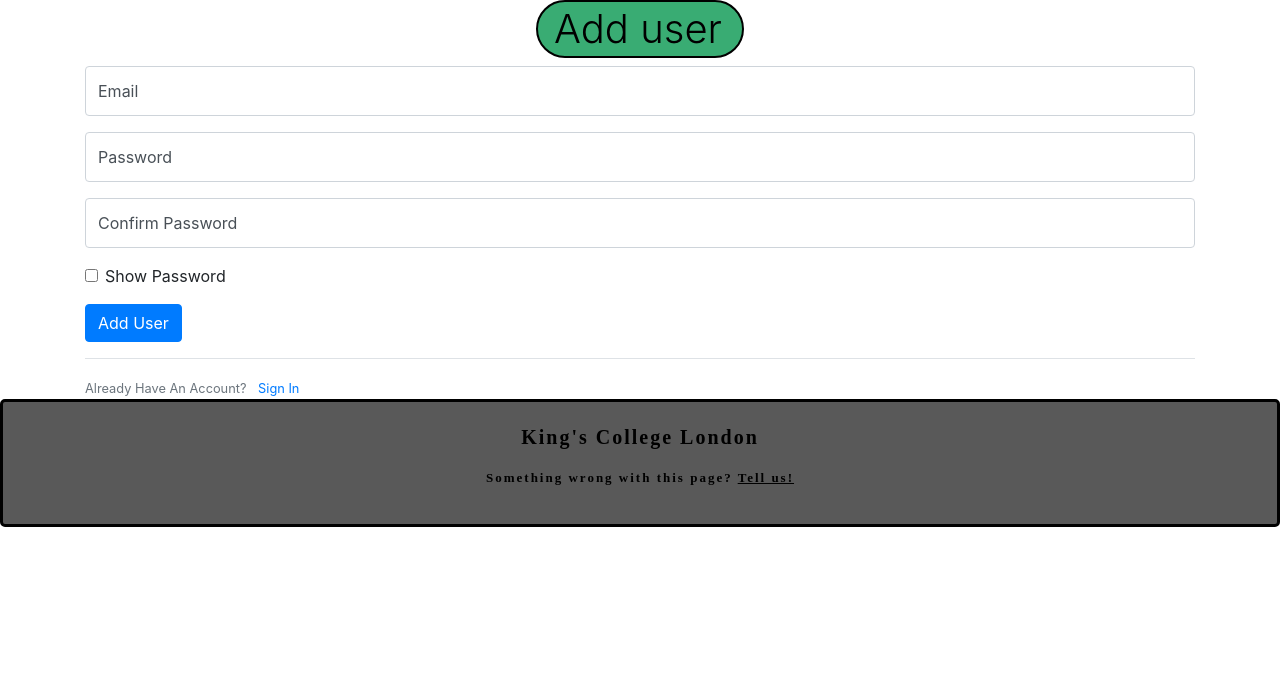
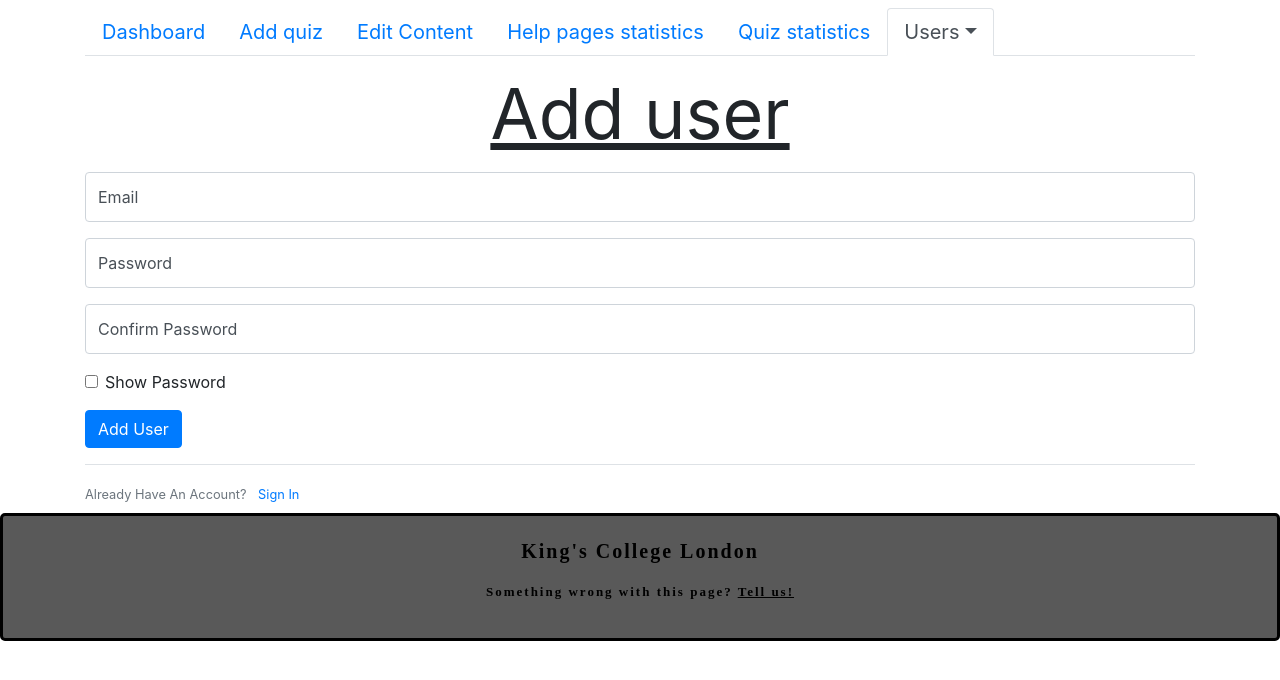
Before and after one commit to oskar8991/KCHosptial-CMS, a Flask app: page /users/add in a window 1280 px wide. Shown: the part 64-744 px from the top of the page. Run offline with Flask 2, Linux system fonts and the light colour scheme; a user stored in the database is signed in; some libraries are stand-ins or nearby versions.

Commit message:
Replace sidebar with tabs (dashboard).

```diff
--- a/static/css/splash.css
+++ b/static/css/splash.css
@@ -9,7 +9,6 @@
 
 h1 {
 	color: #206040;
-	text-decoration: underline;
 	font-size: 40px;
 	top: 5%;
 	text-align: center;
--- a/static/css/style.css
+++ b/static/css/style.css
@@ -273,15 +273,6 @@ text-decoration: underline;
 
 .card-header{
   background-color: rgb(239, 253, 255);
-}
-.show {
-  padding: 3%;
-  margin: auto;
-}
-
-.collapsing{
-  padding: 3%;
-  margin: auto;
 }
 
 #faqBtn {
--- a/templates/base_templates/dashboard_page.html
+++ b/templates/base_templates/dashboard_page.html
@@ -1,63 +1,44 @@
 {% extends "base_templates/base.html" %}
-{% block head %}
-  <link rel="stylesheet" type="text/css" href="{{url_for('static', filename='css/dashboard.css')}}">
-{% endblock %}
 
 {% block body %}
-<div class="container-fluid">
-  <div class="row">
-    <nav class="col-md-2 d-none d-md-block bg-light sidebar">
-      <div class="sidebar-sticky">
-        <ul class="nav flex-column">
+<div class="container my-2">
+  <ul class="nav nav-tabs" id="tab-bar">
     <li class="nav-item">
-            <a class="nav-link active" href="#">
-              Dashboard <span class="sr-only">(current)</span>
-            </a>
+      <a class="nav-link" href="{{url_for('dashboard.dashboard_panel')}}">Dashboard</a>
     </li>
     <li class="nav-item">
-            <a class="nav-link" href="{{url_for('quiz.questions')}} " id = "addQuiz">
-              Add quiz
-            </a>
+      <a class="nav-link" href="{{url_for('quiz.questions')}}">Add quiz</a>
     </li>
     <li class="nav-item">
-            <a class="nav-link" href="{{url_for('content.edit_content')}}">
-              Edit Content
-            </a>
+      <a class="nav-link" href="{{url_for('content.edit_content')}}">Edit Content</a>
+    </li>
+    <li class="nav-item">
+      <a class="nav-link" href="{{url_for('dashboard.helpful_pages')}}">Help pages statistics</a>
+    </li>
+    <li class="nav-item">
+      <a class="nav-link" href="{{url_for('quiz.quiz_statistics')}}">Quiz statistics</a>
+    </li>
+    <li class="nav-item dropdown">
+      <a class="nav-link dropdown-toggle" data-toggle="dropdown" href="#" role="button" aria-haspopup="true" aria-expanded="false">Users</a>
+      <div class="dropdown-menu">
+        <a class="dropdown-item" href="{{url_for('users.list_users')}}">List users</a>
+        <a class="dropdown-item" href="{{url_for('users.add_user')}}">Add user</a>
+      </div>
     </li>
   </ul>
 
-        <h6 class="sidebar-heading d-flex justify-content-between align-items-center px-3 mt-4 mb-1 text-muted">
-          <span>User feedback</span>
-          <a class="d-flex align-items-center text-muted" href="#">
-            <span data-feather="plus-circle"></span>
-          </a>
-        </h6>
-        <ul class="nav flex-column mb-2">
-          <li class="nav-item">
-            <a class="nav-link" href="{{url_for('dashboard.helpful_pages')}}">
-              <span data-feather="file-text"></span>
-              Help pages statistics
-            </a>
-          </li>
-          <li class="nav-item">
-            <a class="nav-link" href="{{url_for('quiz.quiz_statistics')}}">
-              <span data-feather="file-text"></span>
-              Quiz statistics
-            </a>
-          </li>
-          <li class="nav-item">
-            <a class="nav-link" href="#">
-              <span data-feather="file-text"></span>
-              Social engagement
-            </a>
-          </li>
-        </ul>
+  {% block content %}{% endblock %}
 </div>
-    </nav>
 
-    <main role="main" class="col-md-9 ml-sm-auto col-lg-10 px-4">
-      {% block content %}{% endblock %}
-    </main>
-  </div>
-</div>
+<script type="text/javascript">
+  var tabs = document.getElementById("tab-bar").querySelectorAll(".nav-item");
+
+  var i;
+  for (i = 0; i < tabs.length; i++) {
+    var link = tabs[i].querySelectorAll(".nav-link")[0];
+    if (link.getAttribute("href") === '{{ current_page }}') {
+      link.classList.add("active");
+    }
+  }
+</script>
 {% endblock %}
--- a/templates/dashboard/helpful_pages.html
+++ b/templates/dashboard/helpful_pages.html
@@ -1,6 +1,7 @@
 {% extends "base_templates/dashboard_page.html" %}
 {% block title %} Helpful pages stats {% endblock %}
 
+{% set current_page = url_for('dashboard.helpful_pages') %}
 
 {% block content%}
 <div class="container">
--- a/templates/dashboard/quiz_statistics.html
+++ b/templates/dashboard/quiz_statistics.html
@@ -1,6 +1,7 @@
 {% extends "base_templates/dashboard_page.html" %}
 {% block title %} Quiz Statistics {% endblock %}
 
+{% set current_page = url_for('quiz.quiz_statistics') %}
 
 {% block content%}
 <div class="container">
--- a/templates/users/add_user.html
+++ b/templates/users/add_user.html
@@ -1,15 +1,14 @@
-{% extends "base_templates/base.html" %}
+{% extends "base_templates/dashboard_page.html" %}
 {% block title %} Add User {% endblock %}
+
+{% set current_page = '#' %}
 
 {% block head %}
   <link rel="stylesheet" type="text/css" href="{{url_for('static', filename='css/floating-labels.css')}}">
 {% endblock %}
 
-{% block body%}
-<div class='container'>
-  <div class="row justify-content-center">
-    <h2>Add user</h2>
-  </div>
+{% block content%}
+<h1 class="my-3">Add user</h1>
 <form action="" method="POST">
   {{ form.hidden_tag() }}
   <div class="form-label-group">
@@ -64,7 +63,6 @@
     Already Have An Account? <a class="ml-2" href="{{ url_for('users.login') }}">Sign In</a>
   </small>
 </div>
-</div>
 
 <script>
   function toggle_password() {
```
Also changed, not shown: static/css/dashboard.css (deleted, +0 -63 lines), templates/dashboard/edit.html (+7 -7 lines), templates/dashboard/panel.html (+7 -6 lines), templates/questions/quiz.html (+4 -5 lines), templates/users/list_users.html (+5 -9 lines). Lines whose indentation alone changed are shown as unchanged.
